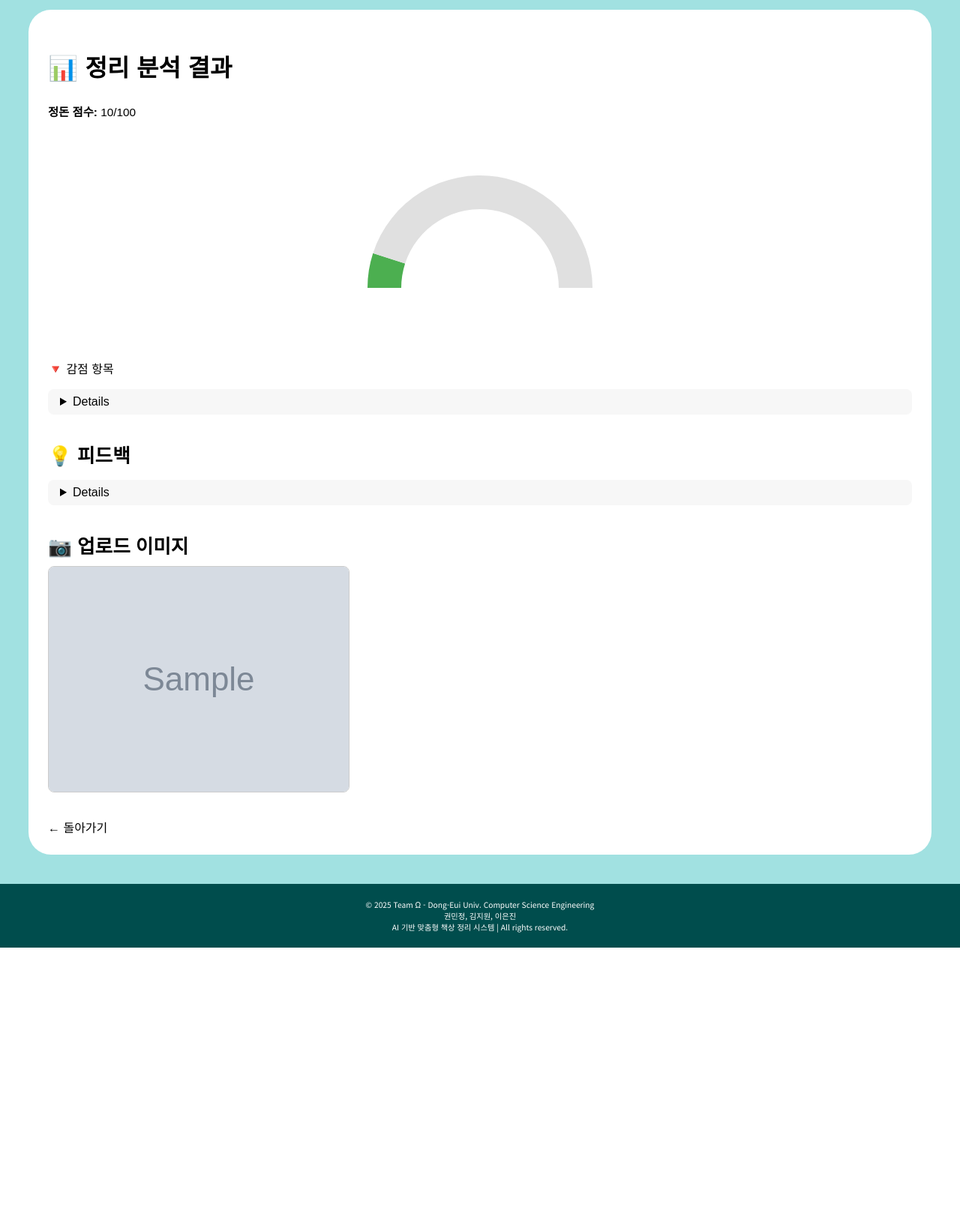
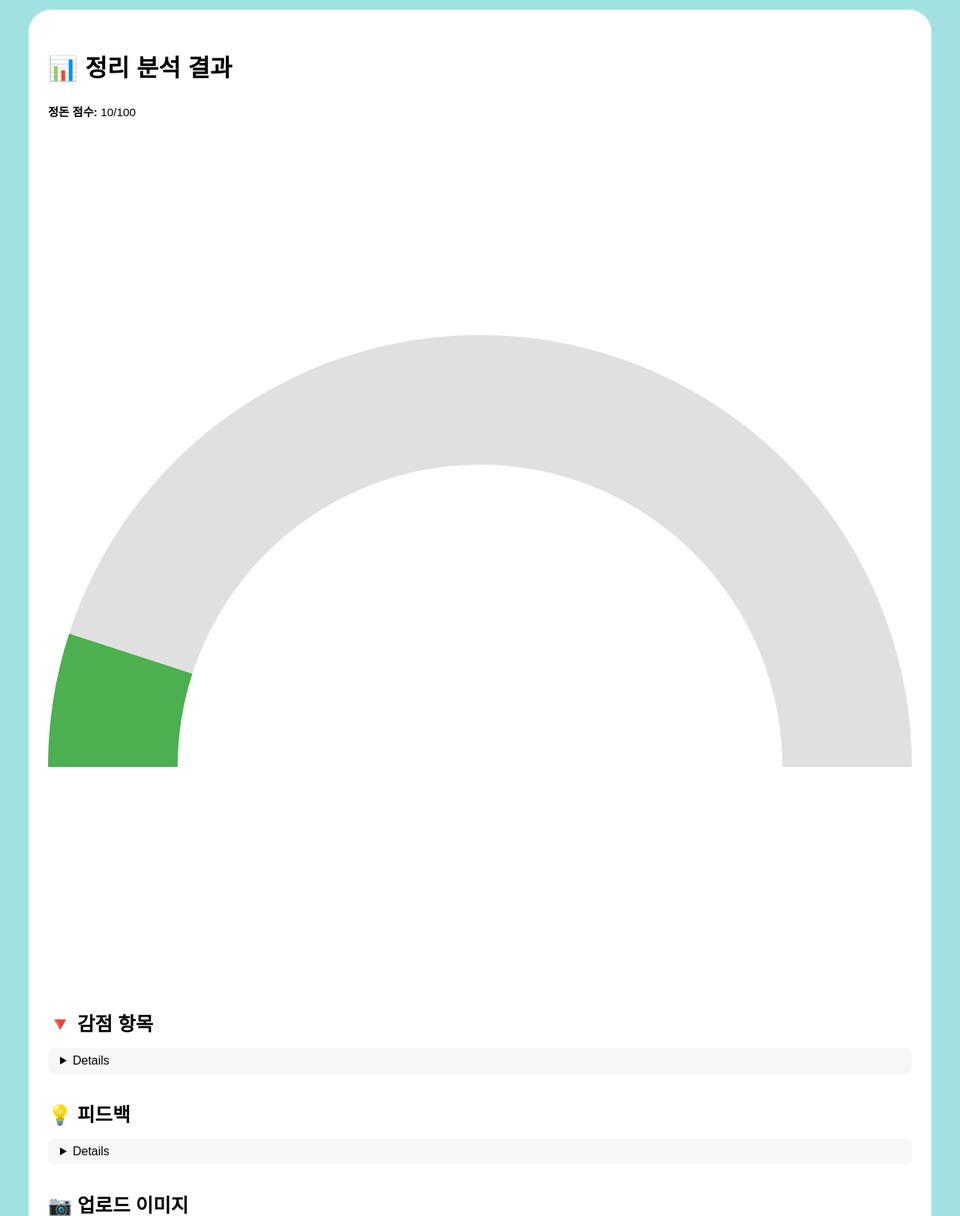
Before and after one commit to eunjingjing/CAPSTONE_25-1, a Flask app: template templates/recommend_result.html in a window 1280 px wide. Shown: the part 71-1693 px from the top of the page at 75% size. Before the commit the page ends 1335 px from the top, so only its background shows below. Run offline with Flask 3, Linux system fonts and the light colour scheme; the template is opened without the code that fills it: most values are stand-ins (such as "Sample title", 1, 10 or a date in 2020); grey boxes marked "Sample" are stand-in pictures; some web fonts are replaced.

Commit message:
UI 개선

```diff
--- a/static/css/result.css
+++ b/static/css/result.css
@@ -33,7 +33,7 @@
 .feedback ul {
   list-style-type: disc;
   padding-left: 2vw;
-  font-size: 1.7vw;
+  font-size: 1.6vw;
 }
 
 details.foldable {
@@ -54,5 +54,4 @@
   width: 300px;
   height: 150px;
   display: block;
-  margin: 0 auto;
 }
--- a/templates/recommend_result.html
+++ b/templates/recommend_result.html
@@ -43,7 +43,7 @@
 
       {% if result.breakdown and result.breakdown != "error" %}
         <div class="breakdown">
-          🔻 감점 항목
+          <h4>🔻 감점 항목</h4>
           <details class="foldable">
             <ul>
               {% for reason, point in result.breakdown.items() %}
```
